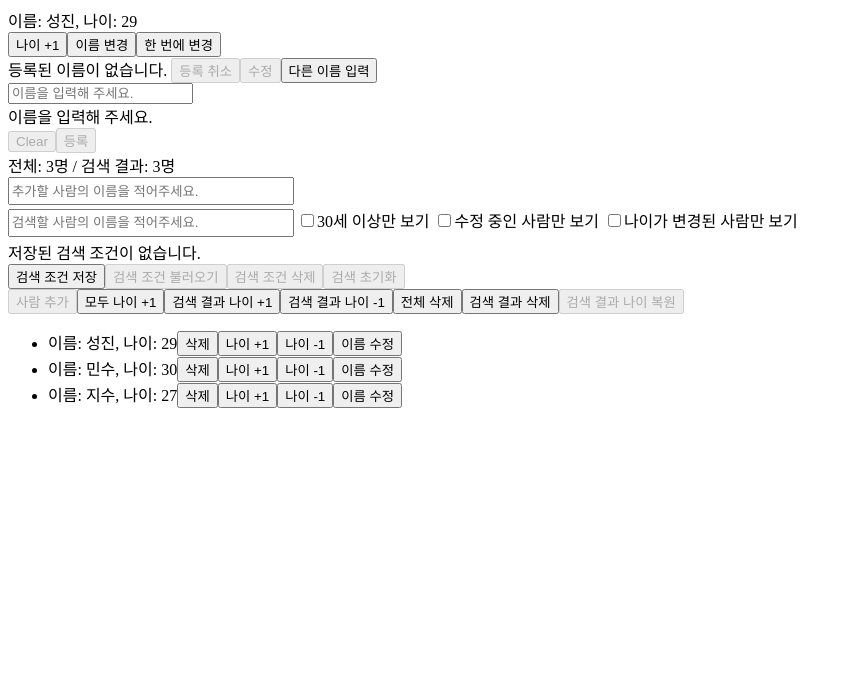
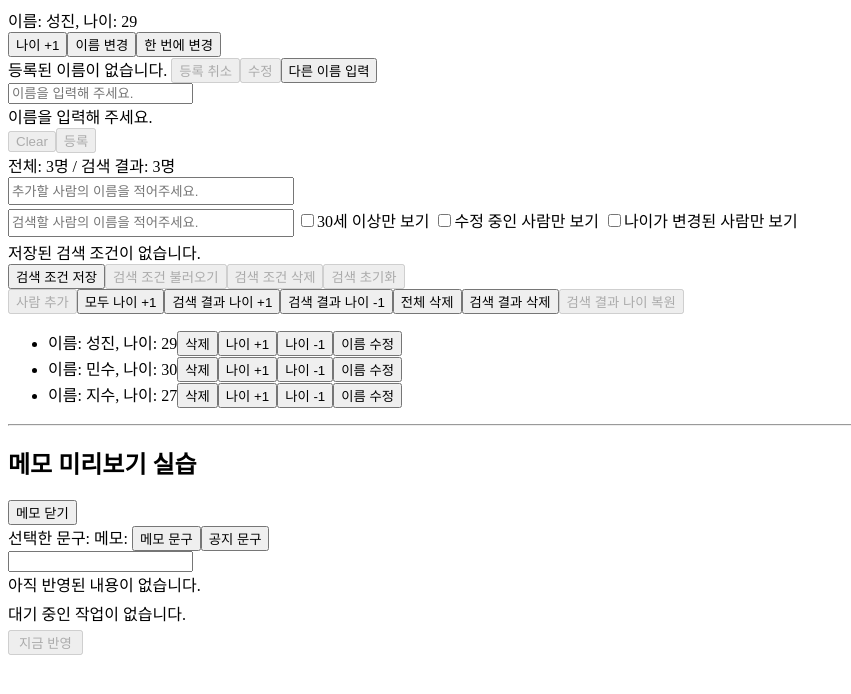
Before and after one commit to wlsdksql12/react-typescript-study, a React (Vite) app: page / in a window 1280 px wide. Shown: the top 694 px of the page, without its empty margins (0-851 px from the left). Built offline with nearby package versions, Linux system fonts and the light colour scheme.

Commit message:
2026-10-17 오후 수업 및 과제

```diff
--- a/src/App.tsx
+++ b/src/App.tsx
@@ -1,5 +1,6 @@
-import { useRef, useState } from "react";
+import { useCallback, useRef, useState } from "react";
 import ProfileList from "./ProfileList";
+import DelayedMemo from "./DelayedMemo";
 
 interface NameProps {
   name: string;
@@ -84,6 +85,9 @@ function App() {
     age: 29,
   });
   const inputRef = useRef<HTMLInputElement>(null);
+  const [showMemo, setShowMemo] = useState(true);
+  const [preview, setPreview] = useState("");
+  const [prefix, setPreFix] = useState("메모: ");
   const onChange = (event: React.ChangeEvent<HTMLInputElement>) => {
     setName(event.target.value);
   };
@@ -134,6 +138,14 @@ function App() {
       age: prev.age + 2,
     }));
   };
+
+  const handlePreviewChange = useCallback(
+    (value: string) => {
+      setPreview(prefix + value);
+    },
+    [prefix],
+  );
+
   return (
     <>
       <ProfilePractice
@@ -165,6 +177,29 @@ function App() {
         </button>
       </form>
       <ProfileList />
+      <hr />
+      <h2>메모 미리보기 실습</h2>
+
+      <button type="button" onClick={() => setShowMemo((prev) => !prev)}>
+        {showMemo ? "메모 닫기" : "메모 열기"}
+      </button>
+      <div>
+        선택한 문구: {prefix}
+        <button type="button" onClick={() => setPreFix("메모: ")}>
+          메모 문구
+        </button>
+        <button type="button" onClick={() => setPreFix("공지: ")}>
+          공지 문구
+        </button>
+      </div>
+      <div>
+        {showMemo ? (
+          <DelayedMemo
+            preview={preview}
+            handlePreviewChange={handlePreviewChange}
+          />
+        ) : null}
+      </div>
     </>
   );
 }
--- /dev/null
+++ b/src/DelayedMemo.tsx
@@ -0,0 +1,89 @@
+import { useEffect, useRef, useState } from "react";
+
+interface DelayedMemoProps {
+  preview: string;
+  handlePreviewChange: (value: string) => void;
+}
+
+function DelayedMemo({ preview, handlePreviewChange }: DelayedMemoProps) {
+  const [memo, setMemo] = useState("");
+  //   const [preview, setPreview] = useState("");
+  const [instructions, setInstructions] = useState(false);
+  const timerRef = useRef<number | null>(null);
+
+  useEffect(() => {
+    if (memo.trim() === "") {
+      setInstructions(false);
+      return;
+    }
+
+    console.log("예약 안내", memo);
+    setInstructions(true);
+
+    timerRef.current = setTimeout(() => {
+      console.log("예약 반영");
+      timerRef.current = null;
+      setInstructions(false);
+      handlePreviewChange(memo.trim());
+    }, 5000);
+
+    return () => {
+      if (timerRef.current !== null) {
+        clearTimerRef();
+      }
+    };
+  }, [memo, handlePreviewChange]);
+  // 입력창 입력 함수
+  const handleChangeMemo = (event: React.ChangeEvent<HTMLInputElement>) => {
+    setMemo(event.target.value);
+  };
+
+  // 지금 반영
+  const handleApplyNow = () => {
+    // if (timerRef.current !== null) {
+    //   clearTimeout(timerRef.current);
+    //   timerRef.current = null;
+    //   setInstructions(false);
+    //   setPreview(memo.trim());
+    //   setMemo("");
+    // }
+
+    const trimmedMemo = memo.trim();
+    if (trimmedMemo === "") return;
+
+    clearTimerRef();
+    console.log("지금 반영");
+
+    setInstructions(false);
+    handlePreviewChange(trimmedMemo);
+  };
+
+  const clearTimerRef = () => {
+    if (timerRef.current === null) return;
+
+    console.log("예약 취소");
+    clearTimeout(timerRef.current);
+    timerRef.current = null;
+  };
+
+  return (
+    <>
+      <input value={memo} onChange={handleChangeMemo} />
+      <div style={{ display: "flex", flexDirection: "column", gap: "5px" }}>
+        <span>{preview === "" ? "아직 반영된 내용이 없습니다." : preview}</span>
+        <span>
+          {instructions ? "반영 대기 중입니다." : "대기 중인 작업이 없습니다."}
+        </span>
+        <button
+          style={{ width: "75px" }}
+          onClick={handleApplyNow}
+          disabled={memo.trim() === ""}
+        >
+          지금 반영
+        </button>
+      </div>
+    </>
+  );
+}
+
+export default DelayedMemo;
--- a/src/ProfileList.tsx
+++ b/src/ProfileList.tsx
@@ -45,6 +45,11 @@ interface FilterSavePanelProps {
   onLoad: () => void;
   onDelete: () => void;
   onClear: () => void;
+}
+
+interface ConfirmationResult {
+  name: string;
+  source: "자동" | "직접";
 }
 
 const DEFAULT_FILTERS: ProfileFilters = {
@@ -118,7 +123,10 @@ function EditProfileForm({
 }: EditProfileFormProps) {
   const editInputRef = useRef<HTMLInputElement>(null);
   const timerRef = useRef<number | null>(null);
-  const [confirmedName, setConfirmedName] = useState("");
+  const [isPending, setIsPending] = useState(false); // 자동 확인 예약 체크
+  const [confirmation, setConfirmation] = useState<ConfirmationResult | null>(
+    null,
+  );
 
   useEffect(() => {
     editInputRef.current?.focus();
@@ -129,24 +137,36 @@ function EditProfileForm({
   }, [editingId, allSelect]);
 
   useEffect(() => {
-    if (editingName.trim().length < 2 || checkEnabled === false) return;
+    if (editingName.trim().length < 2 || checkEnabled === false) {
+      setIsPending(false);
+      return;
+    }
 
     console.log("안내 예약", editingName);
+    setIsPending(true);
 
     timerRef.current = window.setTimeout(() => {
       timerRef.current = null;
+      setIsPending(false);
       console.log("입력 확인", editingName.trim());
-      setConfirmedName(editingName.trim());
+      setConfirmation({ name: editingName.trim(), source: "자동" });
     }, delayMs);
 
     return () => {
       if (timerRef.current !== null) {
-        window.clearTimeout(timerRef.current);
-        timerRef.current = null;
+        clearPendingTimer();
         console.log("안내 예약 취소", editingName);
       }
     };
   }, [editingName, editingId, checkEnabled, delayMs]);
+
+  // 타이머 예약 정리
+  const clearPendingTimer = () => {
+    if (timerRef.current === null) return;
+
+    window.clearTimeout(timerRef.current);
+    timerRef.current = null;
+  };
 
   // 수정중인 이름 전체 선택
   const handleSelectName = () => {
@@ -156,7 +176,7 @@ function EditProfileForm({
 
   // 입력 확인 삭제
   const handleConfNameDel = () => {
-    setConfirmedName("");
+    setConfirmation(null);
   };
 
   // 즉시 입력 확인
@@ -166,14 +186,37 @@ function EditProfileForm({
     if (newEditingName.length < 2) return;
 
     if (timerRef.current !== null) {
-      window.clearTimeout(timerRef.current);
-      timerRef.current = null;
+      clearPendingTimer();
+      setIsPending(false);
       console.log("직접 확인으로 안내 예약 취소");
     }
 
-    setConfirmedName(newEditingName);
+    setConfirmation({ name: newEditingName, source: "직접" });
   };
 
+  // 자동 확인 예약 취소
+  const handleCancelPendingCheck = () => {
+    if (timerRef.current === null) return;
+
+    clearPendingTimer();
+    setIsPending(false);
+    console.log("자동 확인 예약 취소");
+  };
+
+  // 직접 확인 기록 지우기
+  const handleClearManualConfirmation = () => {
+    if (confirmation === null || confirmation.source === "자동") return;
+
+    setConfirmation(null);
+  };
+
+  // 이전 입력 확인 기록 지우기
+  const handleClearOutdatedConfirmation = () => {
+    if (confirmation === null || confirmation.name === editingName.trim())
+      return;
+
+    setConfirmation(null);
+  };
   return (
     <form onSubmit={handleEdit}>
       <hr />
@@ -186,8 +229,8 @@ function EditProfileForm({
       />
       <div style={{ display: "flex", gap: "6px" }}>
         <span>
-          {confirmedName
-            ? `마지막 확인 이름: ${confirmedName}`
+          {confirmation
+            ? `마지막 확인 이름: ${confirmation.name} / 확인 방식: ${confirmation.source}`
             : "아직 확인된 이름이 없습니다."}
         </span>
         <button
@@ -200,9 +243,35 @@ function EditProfileForm({
         <button
           type="button"
           onClick={handleConfNameDel}
-          disabled={confirmedName === ""}
+          disabled={confirmation === null}
         >
           확인 기록 지우기
+        </button>
+        <button
+          type="button"
+          onClick={handleClearManualConfirmation}
+          disabled={
+            (confirmation !== null && confirmation.source === "자동") ||
+            confirmation === null
+          }
+        >
+          직접 확인 기록 지우기
+        </button>
+        <button
+          type="button"
+          onClick={handleCancelPendingCheck}
+          disabled={!isPending}
+        >
+          자동 확인 예약 취소
+        </button>
+        <button
+          type="button"
+          onClick={handleClearOutdatedConfirmation}
+          disabled={
+            confirmation === null || confirmation.name === editingName.trim()
+          }
+        >
+          이전 입력 확인 기록 지우기
         </button>
       </div>
       <div>
@@ -210,9 +279,14 @@ function EditProfileForm({
           ? "입력 확인이 꺼져 있습니다."
           : editingName.trim().length < 2
             ? "이름을 두 글자 이상 입력해 주세요."
-            : editingName.trim() === confirmedName
+            : confirmation !== null && editingName.trim() === confirmation.name
               ? "현재 입력은 확인된 이름과 같습니다."
               : "현재 입력은 아직 확인되지 않았습니다."}
+      </div>
+      <div>
+        {isPending
+          ? "자동 확인 대기 중입니다."
+          : "대기 중인 자동 확인이 없습니다."}
       </div>
       <button type="submit" disabled={editingName.trim().length < 2}>
         수정
@@ -238,7 +312,7 @@ function EditProfileForm({
       <button type="button" onClick={() => handleDelayCheck(500)}>
         입력 빠르게 확인
       </button>
-      <button type="button" onClick={() => handleDelayCheck(1500)}>
+      <button type="button" onClick={() => handleDelayCheck(3000)}>
         입력 천천히 확인
       </button>
     </form>
```
Also changed, not shown: 1 other file (tests, documents, lock files or other folders).
